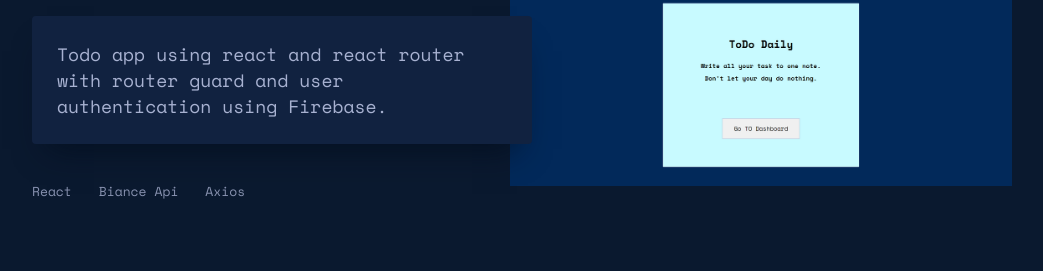
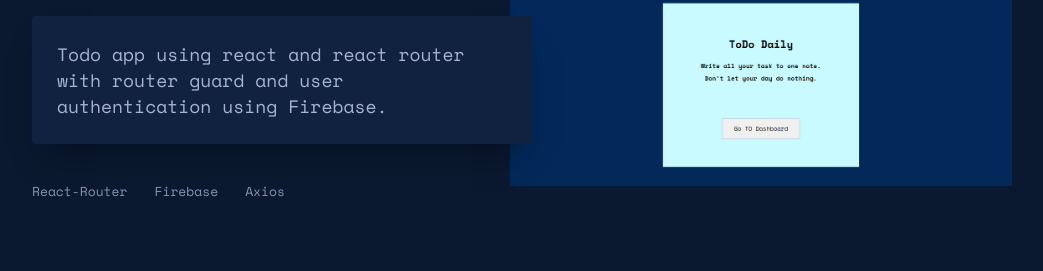
Before and after one commit to Css-Wizard98/portfolio, a React (Create React App) app: page / in a window 1280 px wide. Shown: the part 2712-2983 px from the top of the page, without its empty margins (118-1161 px from the left). Built offline with nearby package versions, Linux system fonts and the light colour scheme.

Commit message:
ui changes

```diff
--- a/src/compoenent/profile.jsx
+++ b/src/compoenent/profile.jsx
@@ -246,8 +246,8 @@ const Profile = (props) => {
                     <h3>Todo App</h3>
                     <div className={classes.details}>Todo app using react and react router with router guard and user authentication using Firebase.</div>
                     <ul>
-                        <li>React</li>
-                        <li>Biance Api</li>
+                        <li>React-Router</li>
+                        <li>Firebase</li>
                         <li>Axios</li>
                     </ul>
                     <div></div>
```
